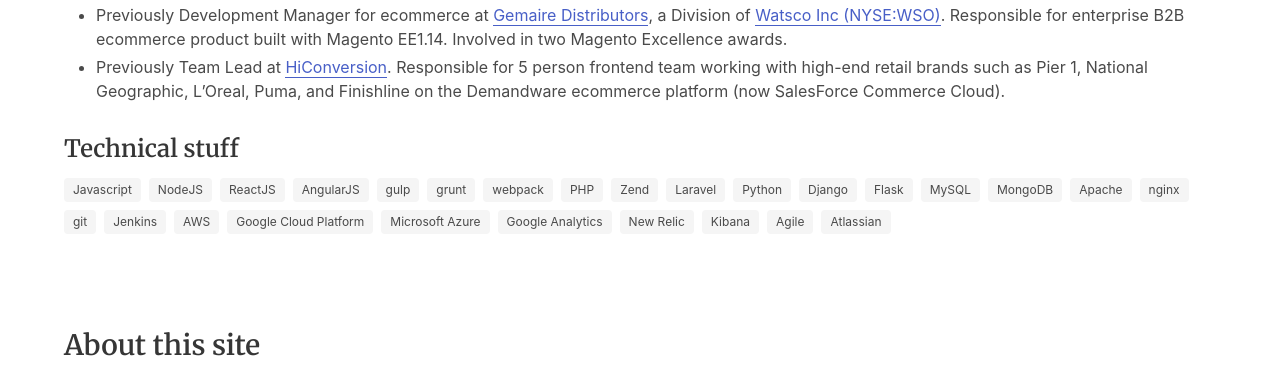
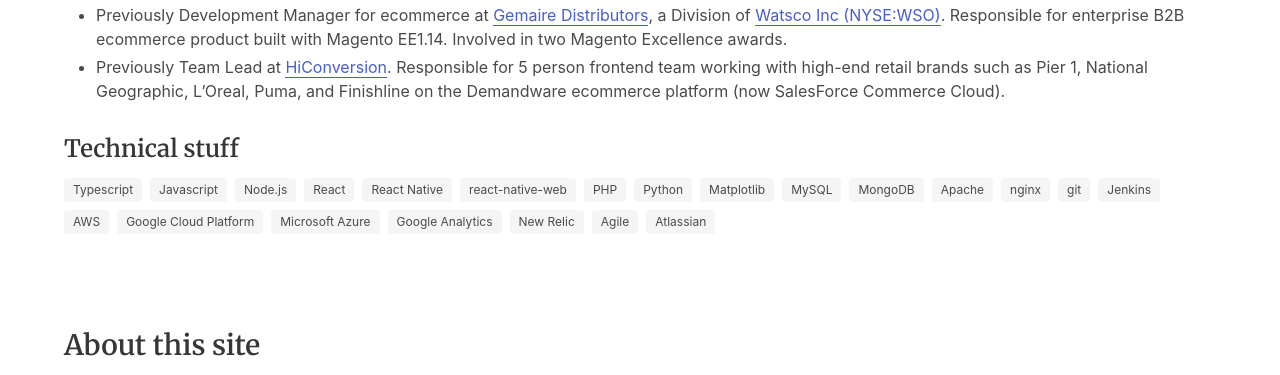
Before and after one commit to mattschaller/mattschaller.com, a Gatsby site: page / in a window 1280 px wide. Shown: the part 819-1194 px from the top of the page. Built offline with nearby package versions, Linux system fonts and the light colour scheme; Gatsby itself is replaced by a stand-in of ours; some packages are replaced by stand-ins of ours.

Commit message:
Update tech tags.

```diff
--- a/src/pages/index.js
+++ b/src/pages/index.js
@@ -70,19 +70,15 @@ class Index extends React.Component {
 
             <h3>Technical stuff</h3>
             <div className="tags">
+              <span className="tag">Typescript</span>
               <span className="tag">Javascript</span>
-              <span className="tag">NodeJS</span>
-              <span className="tag">ReactJS</span>
-              <span className="tag">AngularJS</span>
-              <span className="tag">gulp</span>
-              <span className="tag">grunt</span>
-              <span className="tag">webpack</span>
+              <span className="tag">Node.js</span>
+              <span className="tag">React</span>
+              <span className="tag">React Native</span>
+              <span className="tag">react-native-web</span>
               <span className="tag">PHP</span>
-              <span className="tag">Zend</span>
-              <span className="tag">Laravel</span>
               <span className="tag">Python</span>
-              <span className="tag">Django</span>
-              <span className="tag">Flask</span>
+              <span className="tag">Matplotlib</span>
               <span className="tag">MySQL</span>
               <span className="tag">MongoDB</span>
               <span className="tag">Apache</span>
@@ -94,7 +90,6 @@ class Index extends React.Component {
               <span className="tag">Microsoft Azure</span>
               <span className="tag">Google Analytics</span>
               <span className="tag">New Relic</span>
-              <span className="tag">Kibana</span>
               <span className="tag">Agile</span>
               <span className="tag">Atlassian</span>
             </div>
@@ -113,7 +108,7 @@ class Index extends React.Component {
               . This site uses <a href="//bulma.io">Bulma CSS</a>, and{" "}
               <a href="//fontawesome.com">Font Awesome</a>. This site is hosted on{" "}
               <a href="//aws.amazon.com/s3/">Amazon S3</a>, and currently
-              deployed using <a href="//travis-ci.com">Github Actions</a>. Source
+              deployed using <a href="//https://github.com/features/actions">Github Actions</a>. Source
               code can be found on{" "}
               <a href="//github.com/mattschaller/mattschaller.com">GitHub</a>.
             </p>
```
